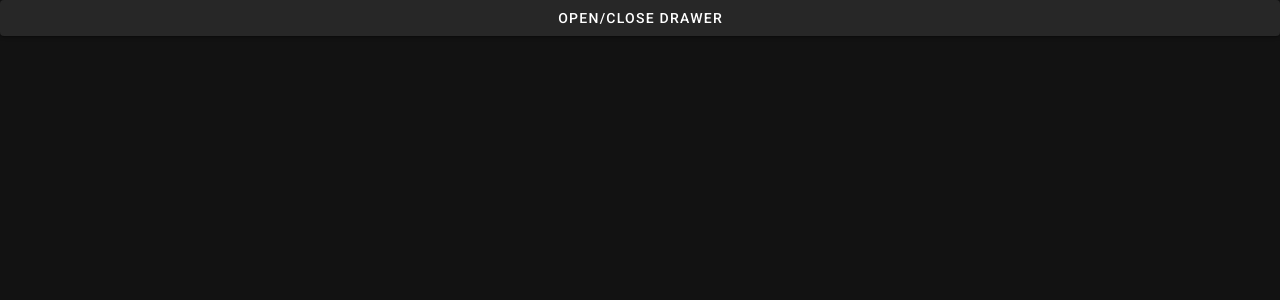
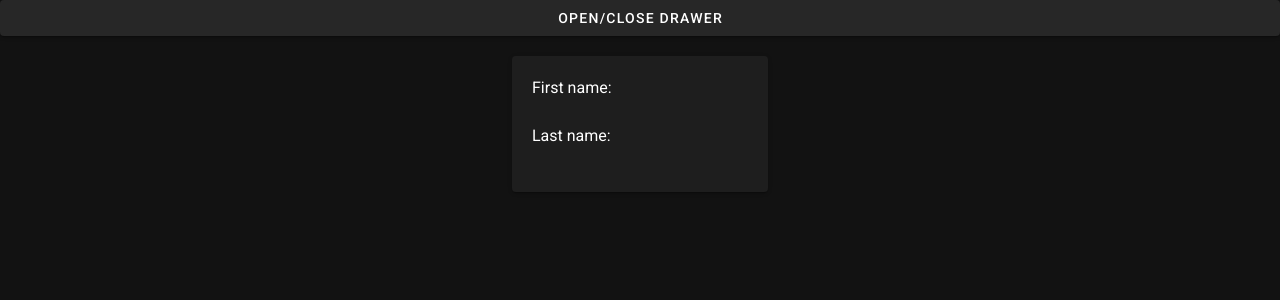
Before and after one commit to siggi-ai/wegofreelance, a Nuxt app: page / in a window 1280 px wide. Shown: the top 300 px of the page. Built offline with nearby package versions, Linux system fonts and the light colour scheme.

Commit message:
input field

```diff
--- a/components/NavDrawer.vue
+++ b/components/NavDrawer.vue
@@ -1,9 +1,6 @@
 <template>
 <div>
-    <v-toolbar-side-icon></v-toolbar-side-icon>
-    <v-navigation app v-model="drawer">
-        <p>test</p>
-    </v-navigation>
+    <input type="text">
 </div>
 </template>
 
--- a/layouts/default.vue
+++ b/layouts/default.vue
@@ -1,11 +1,23 @@
 <template>
   <v-app dark>
+
     <v-btn color="darkblue" dark @click.stop="drawer = !drawer">open/close drawer</v-btn>
+
   <v-navigation-drawer v-model="drawer" absolute temporary>
     <br>
     <br>
     <p>&nbsp;&nbsp;&nbsp;&nbsp;&nbsp;list</p>
   </v-navigation-drawer>
+
+  <v-card class="input">
+     <form>
+      <label for="fname">First name:</label><br>
+      <input type="text" id="fname" name="fname"><br>
+      <label for="lname">Last name:</label><br>
+      <input type="text" id="lname" name="lname">
+    </form>
+  </v-card>
+
   </v-app>
 </template>
 
@@ -37,3 +49,12 @@ export default {
   }
 }
 </script>
+
+<style>
+.input {
+  margin: 0 auto;
+  margin-top: 20px;
+  width: 20%;
+  padding: 20px;
+}
+</style>
--- a/pages/index.vue
+++ b/pages/index.vue
@@ -1,7 +1,19 @@
 <template>
 <div>
+
+  <v-app dark>
+    <v-btn color="darkblue" dark @click.stop="drawer = !drawer">open/close drawer</v-btn>
+  <v-navigation-drawer v-model="drawer" absolute temporary>
+    <br>
+    <br>
+    <p>&nbsp;&nbsp;&nbsp;&nbsp;&nbsp;list</p>
+  </v-navigation-drawer>
+  </v-app>
+  <v-card class="logo py-4 d-flex justify-center">
+        <NavDrawer />
+      </v-card>
   <p>hello world</p>
-  <NavDrawer />
+
 
 </div>
 </template>
--- a/store/index.js
+++ b/store/index.js
@@ -1,3 +1,5 @@
-export const state = () => ({
-    counter: 0
-  })
+export const state = () =>({
+
+    toggleSidebar: true
+
+})
```
